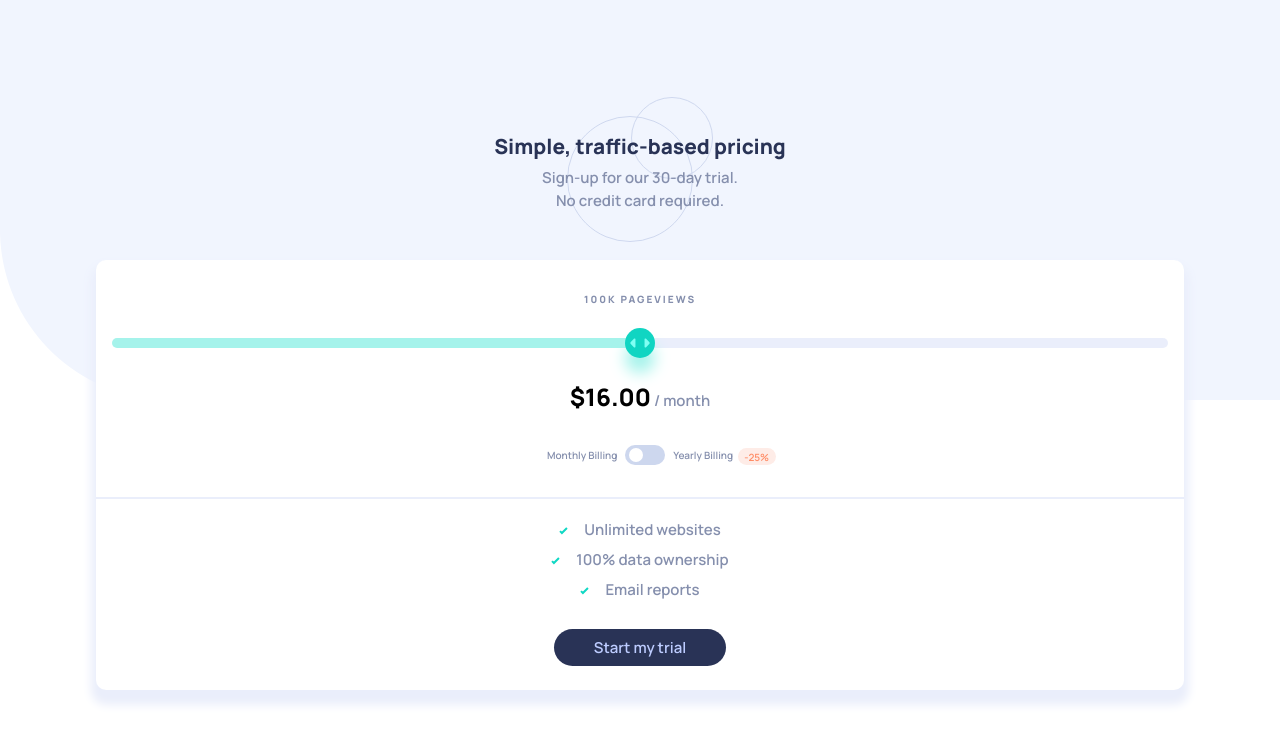
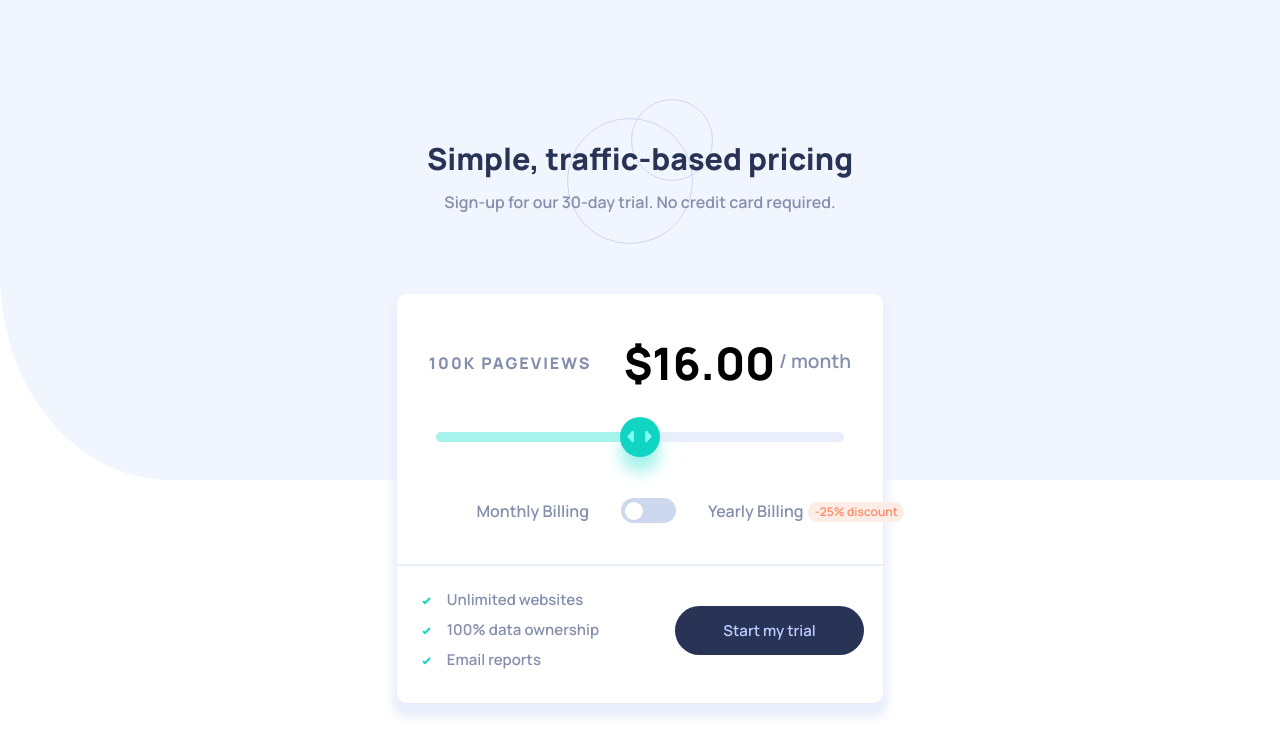
Before and after one commit to amrmabdelazeem/interactive-pricing-component, a plain HTML site: page index.html in a window 1280 px wide. Drawn offline with Linux system fonts and the light colour scheme.

Commit message:
Complete desktop version

```diff
--- a/styles/_utils.scss
+++ b/styles/_utils.scss
@@ -19,24 +19,27 @@ body{
 @media (min-width:780px){
     body{
         height: 100vh;
+        padding-top: 3rem;
+        background-size: 100% 60%;
+        gap: 1rem;
     }
 }
-@keyframes swipeIn {
-    0%{
-        opacity: 0;
-        transform: translateX(-300px);
-    }
-    100%{
-        opacity: 1;
-        transform: translateX(0);
-    }
-}
-@keyframes showUp {
-    from{
-        opacity: 0;
-    }
-    to{
-        opacity: 1;
+// @keyframes swipeIn {
+//     0%{
+//         opacity: 0;
+//         transform: translateX(-300px);
+//     }
+//     100%{
+//         opacity: 1;
+//         transform: translateX(0);
+//     }
+// }
+// @keyframes showUp {
+//     from{
+//         opacity: 0;
+//     }
+//     to{
+//         opacity: 1;
 
-    }
-}
+//     }
+// }
--- a/styles/style.scss
+++ b/styles/style.scss
@@ -5,7 +5,7 @@ header {
   background-repeat: no-repeat;
   background-position: center;
   padding: 3rem 0;
-  animation: showUp .8s ease-in-out;
+  animation: showUp 0.8s ease-in-out;
 
   h1 {
     font-size: 1.3rem;
@@ -27,7 +27,7 @@ main {
   width: 85%;
   box-shadow: 0 10px 10px 5px $bg-empty-bar;
   border-radius: 10px;
-  animation: swipeIn .6s ease-in;
+  animation: swipeIn 0.6s ease-in;
   .pageviews {
     margin: 2rem 1rem;
 
@@ -44,7 +44,7 @@ main {
       height: 10px;
       border-radius: 10px;
       outline: none;
-      background: linear-gradient(to right, $primary-color-slider-bar 50%,$bg-empty-bar 50%);
+      background: linear-gradient(to right, $primary-color-slider-bar 50%, $bg-empty-bar 50%);
 
       &::-webkit-slider-thumb {
         appearance: none;
@@ -59,11 +59,11 @@ main {
         box-shadow: 0 15px 15px 0 $primary-color-slider-bar;
         cursor: pointer;
 
-        &:hover{
-            background-color: lighten($bg-slider, 5%);
+        &:hover {
+          background-color: lighten($bg-slider, 5%);
         }
-        &:active{
-            background-color: darken($bg-slider, 10%);
+        &:active {
+          background-color: darken($bg-slider, 10%);
         }
       }
     }
@@ -85,7 +85,6 @@ main {
       justify-content: center;
       align-items: center;
       color: $text;
-      font-size: $body-fontsize;
       gap: 0.5rem;
 
       p {
@@ -124,7 +123,7 @@ main {
           transition: 0.4s;
           border-radius: 50px;
 
-          &:hover{
+          &:hover {
             background-color: $bg-slider;
           }
 
@@ -138,7 +137,6 @@ main {
             background-color: $bg-white;
             transition: 0.4s;
             border-radius: 50%;
-            transition: .5s;
           }
         }
       }
@@ -177,15 +175,115 @@ main {
       background-color: $text-cta-bg;
       color: $text-cta;
       font-size: $body-fontsize;
-      padding: 0.5rem 2.5rem;
+      padding: .9rem 3rem;
       margin: 1.5rem 0;
       border-radius: 50px;
       border: none;
       cursor: pointer;
 
-      &:hover{
+      &:hover {
         color: $bg-white;
       }
     }
   }
 }
+
+@media (min-width: 780px) {
+  header {
+    margin-bottom: 1rem;
+    text-align: center;
+    h1 {
+      font-size: 1.9rem;
+    }
+    p {
+      display: inline-block;
+      font-size: 1rem;
+    }
+  }
+
+  main {
+    width: 38%;
+
+    .pageviews {
+      display: grid;
+      grid-template-rows: repeat(3, 1fr);
+      place-items: center;
+      margin-bottom: 0;
+      padding-bottom: 1rem;
+
+      & > p {
+        grid-row: 1 / 2;
+        grid-column: 1/2;
+        font-size: 1rem;
+      }
+
+      h2 {
+        grid-row: 1 / 2;
+        grid-column: 2/3;
+        font-size: 1.2rem;
+        margin: 0;
+        position: relative;
+        top: -12px;
+
+        span {
+          font-size: 2.8rem;
+          position: relative;
+          top: 12px;
+        }
+      }
+      input[type="range"] {
+        grid-column: span 2;
+        width: 90%;
+
+        &::-webkit-slider-thumb {
+          width: 40px;
+          height: 40px;
+          background-size: 25px;
+        }
+      }
+      .billing {
+        grid-column: span 2;
+        gap: 2rem;
+        p {
+          font-size: 1rem;
+        }
+        .switch {
+          width: 55px;
+          height: 25px;
+          input{
+            &:checked + .toggle::before{
+              transform: translateX(28px);
+            }
+          }
+          .toggle{
+            &::before{
+              width: 18px;
+              height: 18px;
+
+            }
+          }
+        }
+        .discount{
+          &::after{
+            content: "-25% discount";
+            font-size: 12px;
+            top: 2px;
+            width: max-content;
+          }
+        }
+      }
+    }
+    .trial{
+      display: grid;
+      grid-template-columns: 1fr 1fr;
+      gap: 2rem;
+      // padding-top: 0;
+      padding-bottom: 1.5rem;
+      place-items: center;
+
+      p{
+        text-align: left;
+      }
+    }
+  }
+}
```
Also changed, not shown: styles/style.css, 1 other file.
